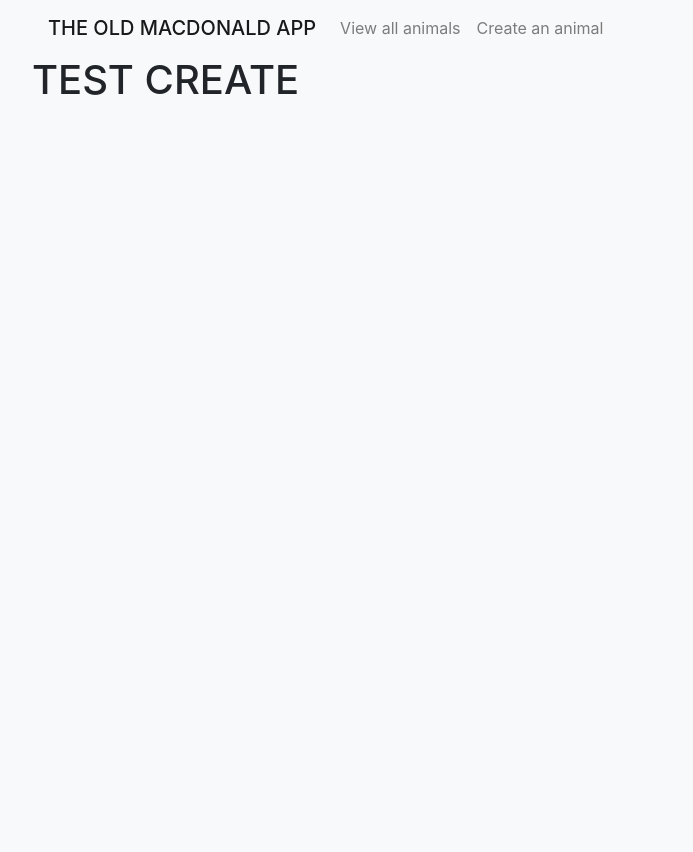
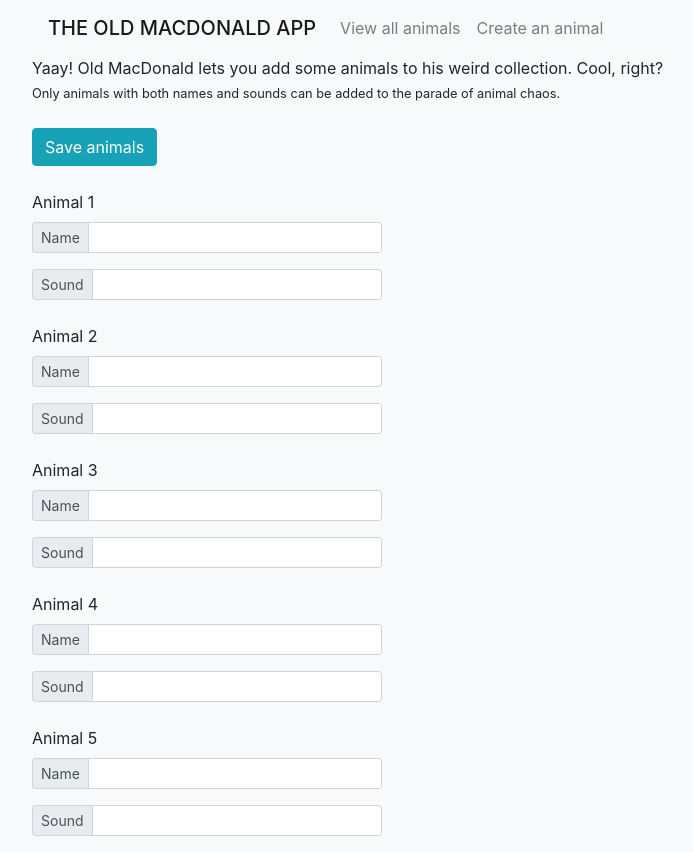
Before and after one commit to AsenSantev/old-macdonald, an Angular app: page /create in a window 1280 px wide. Shown: the whole page, without its empty margins (53-746 px from the left). Before the commit the page ends 800 px from the top, so only its background shows below. Built offline with nearby package versions, Linux system fonts and the light colour scheme.

Commit message:
feat: added custom animals inputs and save button

```diff
--- a/src/app/create/create.component.html
+++ b/src/app/create/create.component.html
@@ -1 +1,139 @@
-<h1>TEST CREATE</h1>
+<div>
+    Yaay! Old MacDonald lets you add some animals to his weird collection. Cool, right?
+</div>
+<small class="wrapper-margin">
+    Only animals with both names and sounds can be added to the parade of animal chaos.
+</small>
+<!--Save button-->
+<div class="mb-4 mt-4">
+    <button
+            class="btn btn-info"
+            type="button"
+            (click)="saveAnimals()">
+        Save animals
+    </button>
+</div>
+<div class="row">
+    <div class="col-sm-4">
+        <!--Animal 1-->
+        <div class="mb-4">
+            <label for="firstAnimalName">Animal 1</label>
+            <div class="input-group input-group-sm mb-3">
+                <div class="input-group-prepend">
+                    <span class="input-group-text">Name</span>
+                </div>
+                <input type="text"
+                       class="form-control"
+                       #firstAnimalName
+                       id="firstAnimalName"
+                />
+            </div>
+            <div class="input-group input-group-sm mb-3">
+                <div class="input-group-prepend">
+                    <span class="input-group-text">Sound</span>
+                </div>
+                <input type="text"
+                       class="form-control"
+                       #firstAnimalSound
+                       id="firstAnimalSound"
+                />
+            </div>
+        </div>
+        <!--Animal 2-->
+        <div class="mb-4">
+            <label for="secondAnimalName">Animal 2</label>
+            <div class="input-group input-group-sm mb-3">
+                <div class="input-group-prepend">
+                    <span class="input-group-text">Name</span>
+                </div>
+                <input type="text"
+                       class="form-control"
+                       #secondAnimalName
+                       id="secondAnimalName"
+                />
+            </div>
+            <div class="input-group input-group-sm mb-3">
+                <div class="input-group-prepend">
+                    <span class="input-group-text">Sound</span>
+                </div>
+                <input type="text"
+                       class="form-control"
+                       #secondAnimalSound
+                       id="secondAnimalSound"
+                />
+            </div>
+        </div>
+        <!--Animal 3-->
+        <div class="mb-4">
+            <label for="thirdAnimalName">Animal 3</label>
+            <div class="input-group input-group-sm mb-3">
+                <div class="input-group-prepend">
+                    <span class="input-group-text">Name</span>
+                </div>
+                <input type="text"
+                       class="form-control"
+                       #thirdAnimalName
+                       id="thirdAnimalName"
+                />
+            </div>
+            <div class="input-group input-group-sm mb-3">
+                <div class="input-group-prepend">
+                    <span class="input-group-text">Sound</span>
+                </div>
+                <input type="text"
+                       class="form-control"
+                       #thirdAnimalSound
+                       id="thirdAnimalSound"
+                />
+            </div>
+        </div>
+        <!--Animal 4-->
+        <div class="mb-4">
+            <label for="fourthAnimalName">Animal 4</label>
+            <div class="input-group input-group-sm mb-3">
+                <div class="input-group-prepend">
+                    <span class="input-group-text">Name</span>
+                </div>
+                <input type="text"
+                       class="form-control"
+                       #fourthAnimalName
+                       id="fourthAnimalName"
+                />
+            </div>
+            <div class="input-group input-group-sm mb-3">
+                <div class="input-group-prepend">
+                    <span class="input-group-text">Sound</span>
+                </div>
+                <input type="text"
+                       class="form-control"
+                       #fourthAnimalSound
+                       id="fourthAnimalSound"
+                />
+            </div>
+        </div>
+        <!--Animal 5-->
+        <div>
+            <label for="fifthAnimalName">Animal 5</label>
+            <div class="input-group input-group-sm mb-3">
+                <div class="input-group-prepend">
+                    <span class="input-group-text">Name</span>
+                </div>
+                <input type="text"
+                       class="form-control"
+                       #fifthAnimalName
+                       id="fifthAnimalName"
+                />
+            </div>
+            <div class="input-group input-group-sm mb-3">
+                <div class="input-group-prepend">
+                    <span class="input-group-text">Sound</span>
+                </div>
+                <input type="text"
+                       class="form-control"
+                       #fifthAnimalSound
+                       id="fifthAnimalSound"
+                />
+            </div>
+        </div>
+    </div>
+</div>
--- a/src/app/create/create.component.ts
+++ b/src/app/create/create.component.ts
@@ -1,15 +1,84 @@
-import { Component, OnInit } from '@angular/core';
+import { Component, ViewChild } from '@angular/core';
+import { Router } from '@angular/router';
+import { AnimalService} from './../shared/animal.service'
 
 @Component({
-  selector: 'app-create',
-  templateUrl: './create.component.html',
-  styleUrls: ['./create.component.css']
+    selector: 'app-create',
+    templateUrl: './create.component.html',
+    styleUrls: ['./create.component.css']
 })
-export class CreateComponent implements OnInit {
 
-  constructor() { }
+export class CreateComponent {
+    animals: any[];
+    validAnimals: any[];
+    @ViewChild('firstAnimalName') firstAnimalName;
+    @ViewChild('firstAnimalSound') firstAnimalSound;
+    @ViewChild('secondAnimalName') secondAnimalName;
+    @ViewChild('secondAnimalSound') secondAnimalSound;
+    @ViewChild('thirdAnimalName') thirdAnimalName;
+    @ViewChild('thirdAnimalSound') thirdAnimalSound;
+    @ViewChild('fourthAnimalName') fourthAnimalName;
+    @ViewChild('fourthAnimalSound') fourthAnimalSound;
+    @ViewChild('fifthAnimalName') fifthAnimalName;
+    @ViewChild('fifthAnimalSound') fifthAnimalSound;
 
-  ngOnInit(): void {
-  }
+    constructor(
+        private router: Router,
+        private animalService: AnimalService
+    ) { }
 
+    /**
+     * Saves the added animals
+     * @returns {void}
+     */
+    saveAnimals(): void {
+        this.createAnimalsObject();
+        this.checkValidAnimals();
+        this.goToViewAnimals();
+    }
+
+    /**
+     * Creates the new animals array from input values
+     * @returns {void}
+     */
+    createAnimalsObject(): void {
+        this.animals = [
+            {
+                name: this.firstAnimalName.nativeElement.value,
+                sound: this.firstAnimalSound.nativeElement.value
+            }, {
+                name: this.secondAnimalName.nativeElement.value,
+                sound: this.secondAnimalSound.nativeElement.value
+            }, {
+                name: this.thirdAnimalName.nativeElement.value,
+                sound: this.thirdAnimalSound.nativeElement.value
+            }, {
+                name: this.fourthAnimalName.nativeElement.value,
+                sound: this.fourthAnimalSound.nativeElement.value
+            }, {
+                name: this.fifthAnimalName.nativeElement.value,
+                sound: this.fifthAnimalSound.nativeElement.value
+            }
+        ];
+    }
+
+    /**
+     * Gets the valid animals
+     * @returns {void}
+     */
+    checkValidAnimals(): void {
+        this.validAnimals = this.animals.filter((animal) => {
+            return animal.name && animal.sound;
+        });
+
+        this.animalService.setCustomAnimals(this.validAnimals);
+    }
+
+    /**
+     * Navigates to view animals template
+     * @returns {void}
+     */
+    goToViewAnimals(): void {
+        this.router.navigate(['view']);
+    }
 }
```
